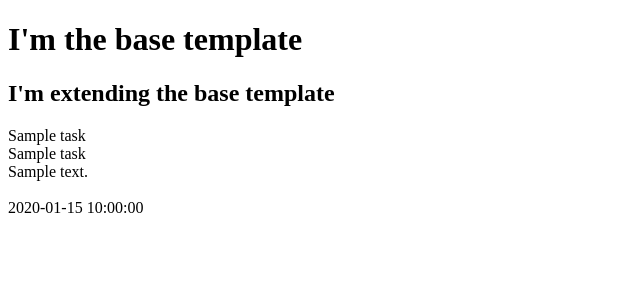
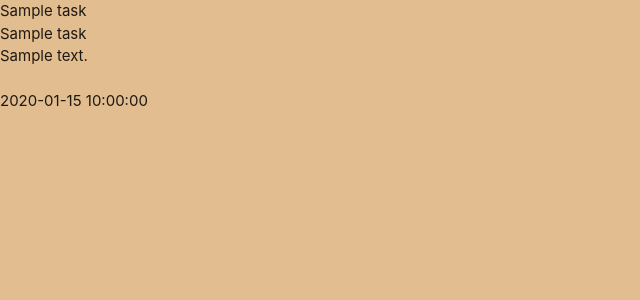
Before and after one commit to NicolaLampis/flask-task-manager-project, a Flask app: page / in a window 1280 px wide. Shown: the top 300 px of the page, without its empty margins (0-640 px from the left). Run offline with Flask 2, Linux system fonts and the light colour scheme; a database or web service that is not in the repository returns one stand-in record (values such as "Sample title"); some libraries are stand-ins or nearby versions.

Commit message:
Add Static files and Materialize

```diff
--- /dev/null
+++ b/static/css/style.css
@@ -0,0 +1,3 @@
+body {
+    background-color: rgb(226, 189, 143);
+}
--- a/templates/base.html
+++ b/templates/base.html
@@ -3,12 +3,23 @@
 <head>
     <meta charset="UTF-8">
     <meta name="viewport" content="width=device-width, initial-scale=1.0">
+    <link rel="stylesheet" href="https://cdnjs.cloudflare.com/ajax/libs/font-awesome/5.15.2/css/all.min.css"
+        integrity="sha512-HK5fgLBL+xu6dm/Ii3z4xhlSUyZgTT9tuc/hSrtw6uzJOvgRr2a9jyxxT1ely+B+xFAmJKVSTbpM/CuL7qxO8w==" crossorigin="anonymous" type="text/css" />
+    <link rel="stylesheet" href="https://cdnjs.cloudflare.com/ajax/libs/materialize/1.0.0/css/materialize.min.css" type="text/css">
+    <link rel="stylesheet" href="{{ url_for('static', filename='css/style.css') }}" type="text/css">
+    {% block styles %}
+    {% endblock %}
     <title>Task Manager</title>
 </head>
 <body>
 
-    <h1>I'm the base template</h1>
     {% block content %}
+    {% endblock %}
+
+    <script src="https://code.jquery.com/jquery-3.6.0.min.js" integrity="sha256-/xUj+3OJU5yExlq6GSYGSHk7tPXikynS7ogEvDej/m4=" crossorigin="anonymous"></script>
+    <script src="https://cdnjs.cloudflare.com/ajax/libs/materialize/1.0.0/js/materialize.min.js"></script>
+    <script src="{{ url_for }}"></script>
+    {% block scripts %}
     {% endblock %}
 </body>
 </html>
--- a/templates/tasks.html
+++ b/templates/tasks.html
@@ -1,7 +1,5 @@
 {% extends "base.html" %}
 {% block content %}
-
-<h2>I'm extending the base template</h2>
 
     {% for task in tasks %}
         {{ task.task_name }}<br>
```
Also changed, not shown: static/js/script.js (added).
